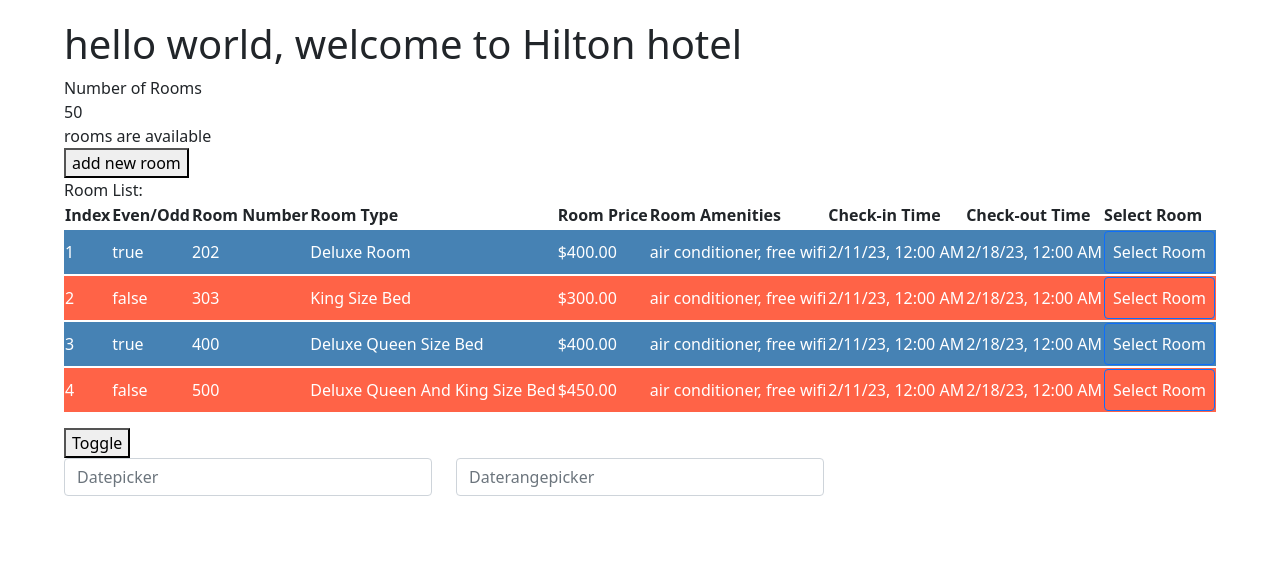
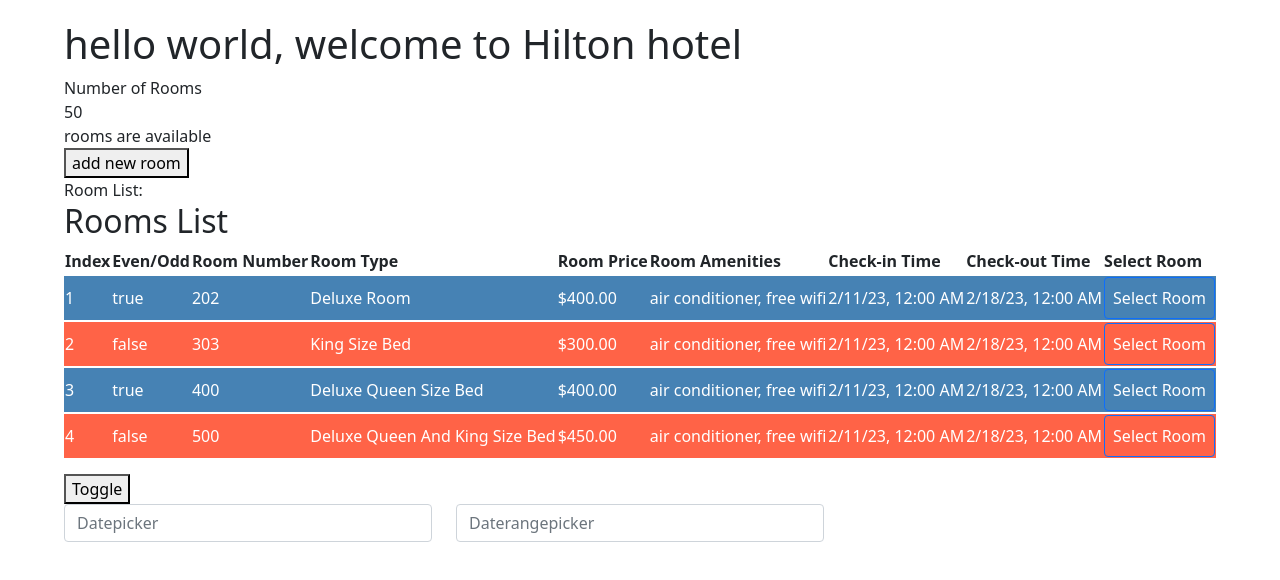
Before and after one commit to osefatul/angular, an Angular app in the folder tutorials/angular/hotelInventory/: page / in a window 1280 px wide. Shown: the top 580 px of the page. Built offline with nearby package versions, Linux system fonts and the light colour scheme.

Commit message:
ngDoCheck, the difference of it with onChange

```diff
--- a/tutorials/angular/hotelInventory/src/app/rooms/rooms-list/rooms-list.component.html
+++ b/tutorials/angular/hotelInventory/src/app/rooms/rooms-list/rooms-list.component.html
@@ -1,3 +1,8 @@
+
+<h2>
+    {{title}}
+</h2>
+
 <table class="table">
     <tr>
         <th>Index</th>
--- a/tutorials/angular/hotelInventory/src/app/rooms/rooms-list/rooms-list.component.ts
+++ b/tutorials/angular/hotelInventory/src/app/rooms/rooms-list/rooms-list.component.ts
@@ -1,4 +1,4 @@
-import { ChangeDetectionStrategy, Component, EventEmitter, Input, OnChanges, OnInit, Output, SimpleChanges } from '@angular/core';
+import { ChangeDetectionStrategy, Component, DoCheck, EventEmitter, Input, OnChanges, OnInit, Output, SimpleChanges } from '@angular/core';
 import { RoomList } from '../rooms';
 
 
@@ -13,18 +13,25 @@
 })
 
 
-export class RoomsListComponent implements OnInit, OnChanges {
+export class RoomsListComponent implements OnInit, OnChanges, DoCheck {
 
   userData!:{ id: number; name: string; }
 
   // From parents to child
   @Input() rooms: RoomList[] = [];
+  @Input() title: string = '';
 
   // From child to parent
   @Output() selectedRoom = new EventEmitter<RoomList>();
 
+
+
   ngOnChanges(changes: SimpleChanges): void {
     console.log(changes)
+
+    // if(changes['title']){
+    //   this.title = changes['title'].currentValue.toUpperCase()
+    // }
   }
 
 
@@ -33,9 +40,12 @@
     console.log(this.userData)
   }
 
+  ngDoCheck() {
+    console.log("on Changed is called")
+  }
 
 
-  //buttonHandler in room.list.component.html
+  //buttonHandler in the child(room.list.component.html)
   selectRoom (room: RoomList){
     this.selectedRoom.emit(room)
   }
--- a/tutorials/angular/hotelInventory/src/app/rooms/rooms.component.html
+++ b/tutorials/angular/hotelInventory/src/app/rooms/rooms.component.html
@@ -20,8 +20,7 @@
 
 <div>
     <button
-    (click)="addRoom()"
-    >
+    (click)="addRoom()">
         add new room
     </button>
 </div>
@@ -32,6 +31,7 @@
     Room List:
     <app-rooms-list
     [rooms]="roomsList"
+    [title]="roomsTitle"
     (selectedRoom)="selectParentRoom($event)"
     ></app-rooms-list>
 </div>
--- a/tutorials/angular/hotelInventory/src/app/rooms/rooms.component.ts
+++ b/tutorials/angular/hotelInventory/src/app/rooms/rooms.component.ts
@@ -15,6 +15,7 @@
   numberOfRooms: number = 50
 
   hideRooms:boolean = false;
+  roomsTitle:string = "Rooms List"
 
   rooms: Room =
   { availableRooms: 25,
@@ -24,7 +25,10 @@
 
   toggle(){
     this.hideRooms = !this.hideRooms; //toggle the value
+    this.roomsTitle = "Rooms List updated";
   }
+
+
 
   roomsList: RoomList[] = [
     {
```
Also changed, not shown: 1 other file (tests, documents, lock files or other folders).
